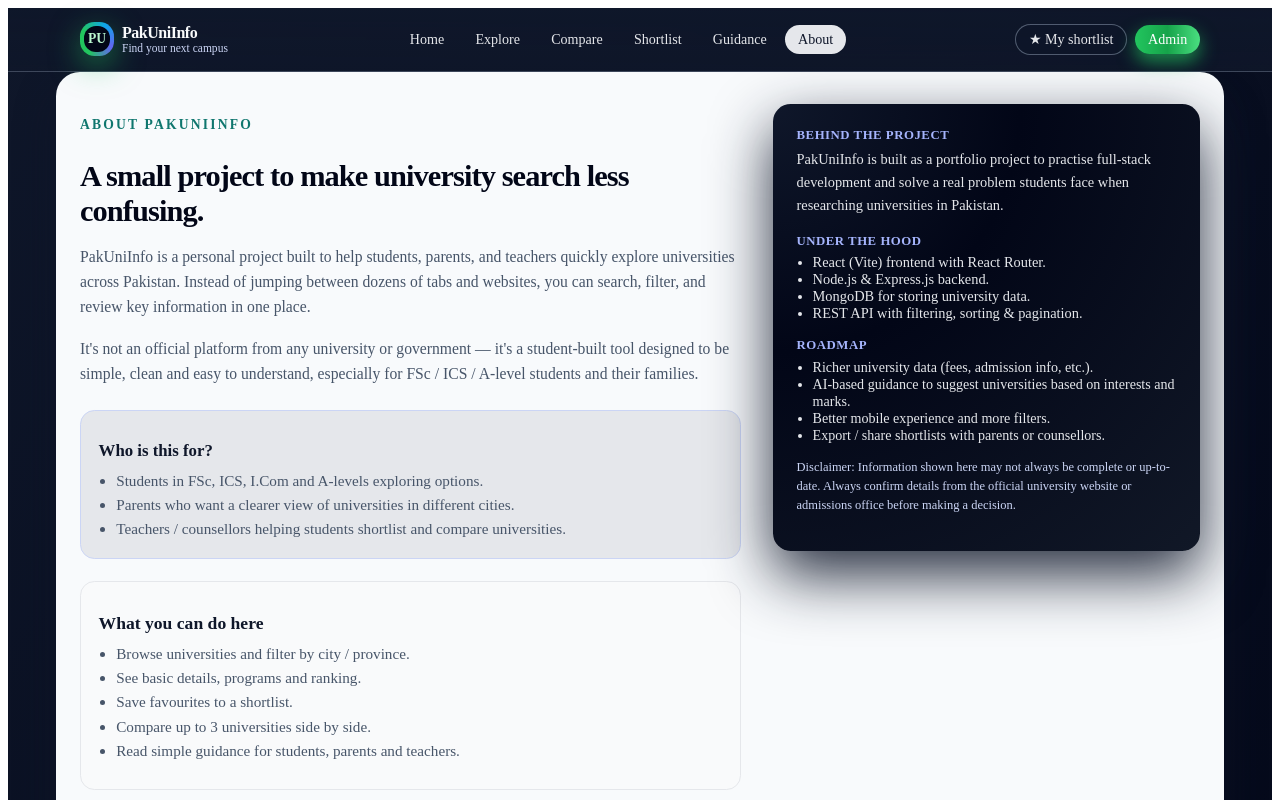
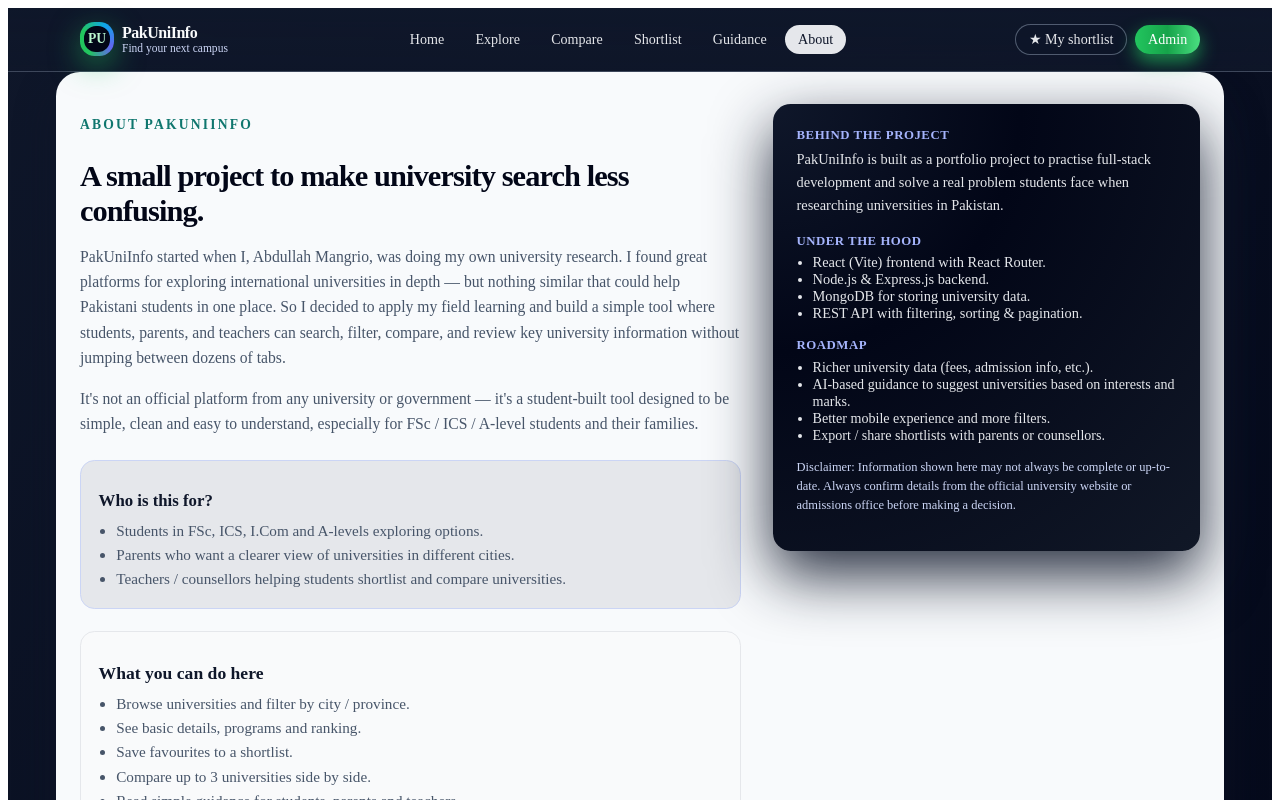
Before and after one commit to abdullah-mangrio/PakUniInfo, a React (Vite) app in the folder client/: page /about in a window 1280 px wide. Shown: the top 800 px of the page. Built offline with nearby package versions, Linux system fonts and the light colour scheme; no server answers.

Commit message:
Update Text on About Page

```diff
--- a/client/src/pages/About.jsx
+++ b/client/src/pages/About.jsx
@@ -52,6 +52,7 @@ export default function About() {
           A small project to make university search less confusing.
         </h1>
 
+        {/* ✅ UPDATED PARAGRAPH (combined + better) */}
         <p
           style={{
             fontSize: "0.98rem",
@@ -60,10 +61,13 @@ export default function About() {
             marginBottom: "1rem",
           }}
         >
-          PakUniInfo is a personal project built to help students, parents, and
-          teachers quickly explore universities across Pakistan. Instead of
-          jumping between dozens of tabs and websites, you can search, filter,
-          and review key information in one place.
+          PakUniInfo started when I, Abdullah Mangrio, was doing my own
+          university research. I found great platforms for exploring
+          international universities in depth — but nothing similar that could
+          help Pakistani students in one place. So I decided to apply my field
+          learning and build a simple tool where students, parents, and teachers
+          can search, filter, compare, and review key university information
+          without jumping between dozens of tabs.
         </p>
 
         <p
--- a/client/src/pages/Home.jsx
+++ b/client/src/pages/Home.jsx
@@ -218,7 +218,7 @@ export default function Home() {
               color: "#cbd5f5",
             }}
           >
-            Future roadmap: richer data (fees, admission), smarter AI guidance,
+            Future roadmap: richer data (fees, admission), smarter AI Integrated guidance,
             and auto-updated information for students across Pakistan.
           </p>
         </aside>
```
